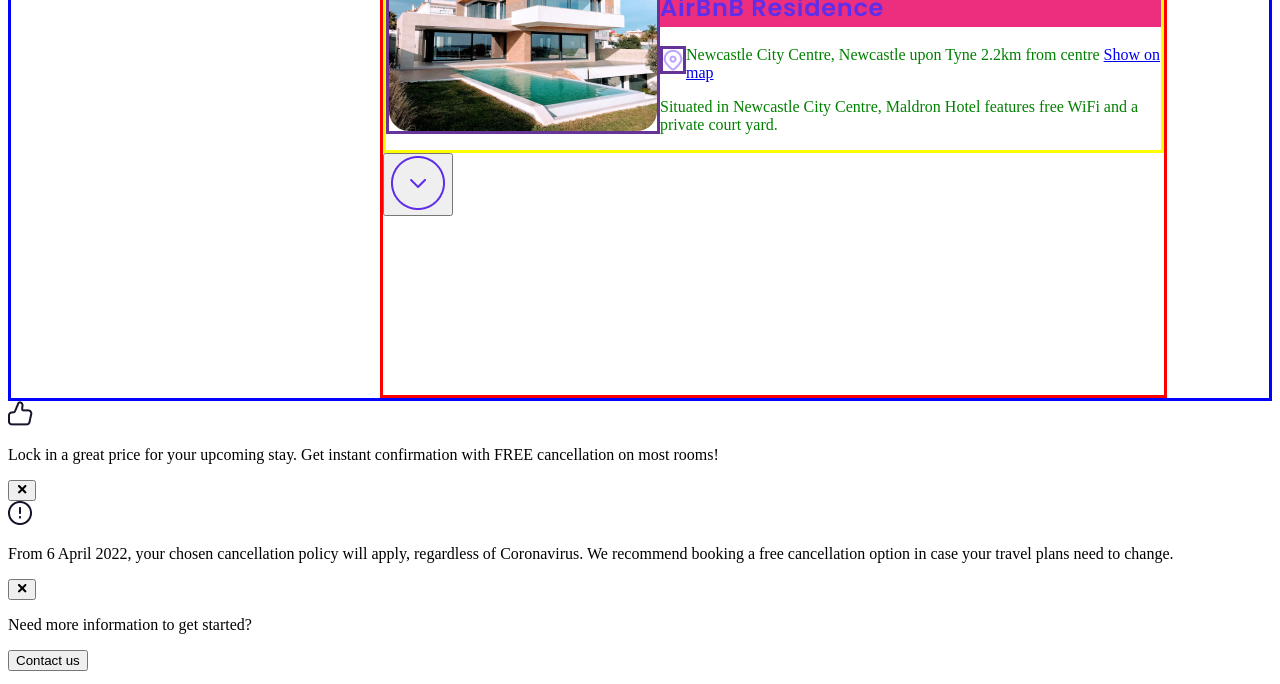
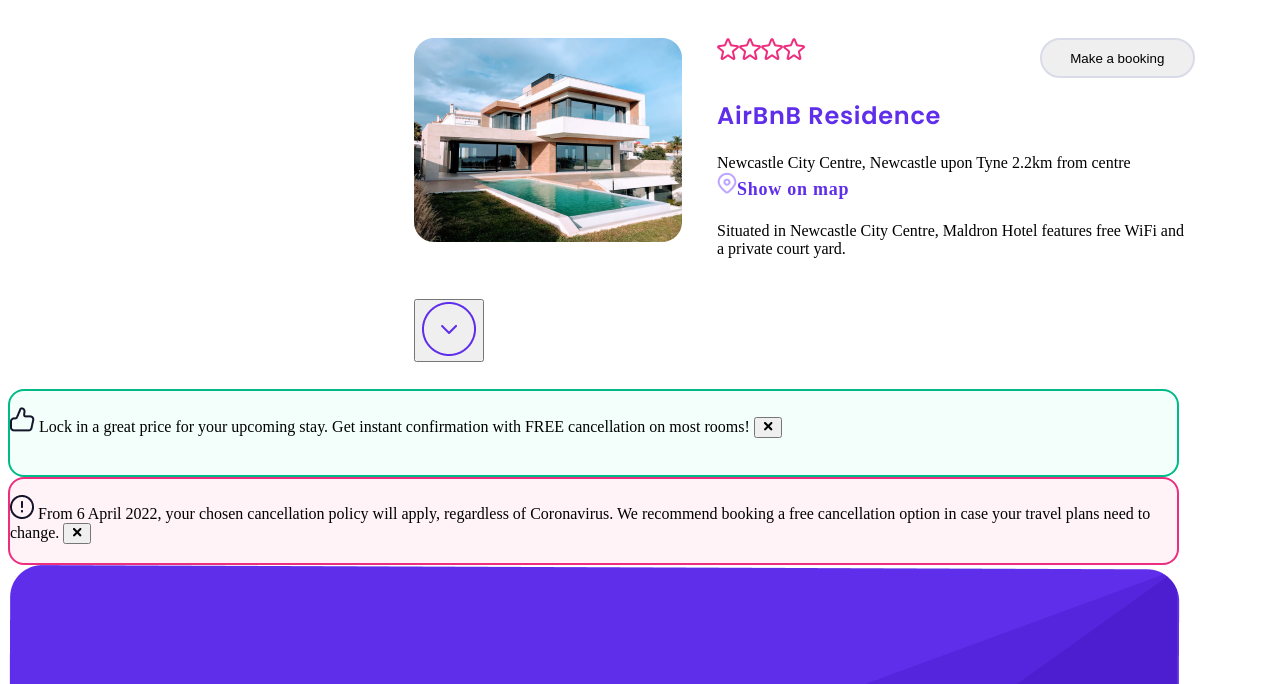
Before and after one commit to estcolros/202210-W3-EstefaniaColombo-OmarMarshoud, a website: page index.html in a window 1280 px wide. Shown: the part 1345-2029 px from the top of the page. Drawn offline with Linux system fonts and the light colour scheme.

Commit message:
update feature/endofpage

```diff
--- a/index.html
+++ b/index.html
@@ -106,6 +106,7 @@
             <section class="search__results-content">
                 <form class="form__search--secondary">
                     <h2>Search</h2>
+
                     <div class="form__search__text-input">
                         <label
                             >Destination/property name
@@ -162,6 +163,7 @@
                         <img src="./assets/icons/down-arrow.png" alt="" />
                         </div>
                     </div>
+
                     <button class="button button--margin" type="submit">
                         Search
                     </button>
@@ -179,6 +181,7 @@
                         />
                         <div class="search__result-article-information">
                             <div class="evaluation">
+                                <div>
                                 <img
                                     class="search__result-article-image"
                                     src="./assets/icons/star.png"
@@ -204,7 +207,8 @@
                                     src="./assets/icons/star.png"
                                     alt="Maldron Hotel Newcastle"
                                 />
-                                                        <button class="button button--light">
+                                </div>
+                        <button class="button button--light">
                             Make a booking
                         </button>
                             </div>
@@ -215,15 +219,14 @@
                             </h3>
                             <span class="search__result-article-location"
                                 >Maldron Hotel Newcastle Newcastle City Centre,
-                                Newcastle upon Tyne 0.3km from centre
+                                Newcastle upon Tyne 0.3km from centre<br>
                             </span>
                             <a class="search__result-article-map-link" href="#"
                                 ><img
                                     src="./assets/icons/location.png"
                                     alt=""
                                 />
-                                Show on map</a
-                            >
+                                Show on map</a>
                             <p class="search__result-article-description">
                                 Situated in Newcastle City Centre, Maldron Hotel
                                 features free WiFi and a private court yard.
@@ -239,6 +242,7 @@
                         />
                         <div class="search__result-article-information">
                             <div class="evaluation">
+                                <div>
                                 <img
                                     class="search__result--article-image"
                                     src="./assets/icons/star.png"
@@ -264,7 +268,8 @@
                                     src="./assets/icons/star.png"
                                     alt="Estate de la Newcastle"
                                 />
-                                                    <button class="button button--light">
+                                </div>
+                        <button class="button button--light">
                             Make a booking
                         </button>
                             </div>
@@ -300,6 +305,7 @@
                         />
                         <div class="search__result-article-information">
                             <div class="evaluation">
+                                <div>
                                 <img
                                     class="search__result--article-image"
                                     src="./assets/icons/star.png"
@@ -315,7 +321,8 @@
                                     src="./assets/icons/star.png"
                                     alt="Newcastle Premier Hotel"
                                 />
-                                                       <button class="button button--light">
+                                </div>
+                        <button class="button button--light">
                             Make a booking
                         </button>
                             </div>
@@ -350,6 +357,7 @@
                         />
                         <div class="search__result-article-information">
                             <div class="evaluation">
+                                <div>
                                 <img
                                     class="search__result--article-image"
                                     src="./assets/icons/star.png"
@@ -370,7 +378,8 @@
                                     src="./assets/icons/star.png"
                                     alt="AirBnB Residence"
                                 />
-                                                       <button class="button button--light">
+                                </div>
+                        <button class="button button--light">
                             Make a booking
                         </button>
                             </div>
@@ -414,41 +423,45 @@
             </section>
             <div class="main__content--notifications">
                 <aside class="notification">
-                    <img src="./assets/icons/thumb.png" alt="" />
+
                     <p class="notification__text">
+                        <img src="./assets/icons/thumb.png" alt="" />
                         Lock in a great price for your upcoming stay. Get
                         instant confirmation with FREE cancellation on most
                         rooms!
-                    </p>
                     <button
                         class="button button--close"
                         aria-label="Close notification"
                     >
                         <img src="./assets/icons/close.png" alt="" />
                     </button>
+                    </p>
                 </aside>
                 <aside class="notification--error">
-                    <img src="./assets/icons/alert.png" alt="" />
+
 
                     <p class="notification__text">
+                        <img src="./assets/icons/alert.png" alt="" />
                         From 6 April 2022, your chosen cancellation policy will
                         apply, regardless of Coronavirus. We recommend booking a
                         free cancellation option in case your travel plans need
                         to change.
-                    </p>
                     <button
                         class="button button--close"
                         aria-label="Close notification"
                     >
                         <img src="./assets/icons/close.png" alt="" />
                     </button>
+                    </p>
+
                 </aside>
             </div>
             <section class="contact">
+                 <img src="./assets/images/maskContact.png" alt="">
                 <p class="contact__text">
                     Need more information to get started?
                 </p>
-                <button class="button button--transparent">Contact us</button>
+                <button class="button button--transparent">CONTACT US</button>
             </section>
         </main>
         <footer class="footer">
--- a/scss/style.scss
+++ b/scss/style.scss
@@ -95,8 +95,6 @@
 }
 
 .search__results-content {
-    border-style: solid;
-    border-color: rgb(0, 4, 255);
     display: flex;
     margin-top: 113px;
 }
@@ -108,6 +106,12 @@
     top: 419px;
     background: #2a00a2;
     border-radius: 20px;
+    margin-right: 37px;
+    text-align: center;
+}
+.form__search__inputs-columns {
+    display: flex;
+    justify-content: flex-start;
 }
 .form__search--secondary div {
     display: flex;
@@ -123,8 +127,6 @@
     margin-left: 40px;
 }
 .search__results-articles-container {
-    border-style: solid;
-    border-color: red;
     width: 781px;
     height: 1244px;
     left: 536px;
@@ -148,7 +150,7 @@
     align-items: center;
     color: $primary-color;
     text-decoration: none;
-    background-color: #ed2e7e;
+    padding-left: 35px;
 }
 
 label {
@@ -199,19 +201,90 @@
 }
 
 .search__result--article {
-    border-style: solid;
-    border-color: yellow;
+    margin-bottom: 41px;
 }
 .search__result--article img {
-    border-style: solid;
-    border-color: rebeccapurple;
     position: relative;
     float: left;
 }
 .evaluation {
-    border-style: solid;
+    display: flex;
+    justify-content: space-between;
+    padding-left: 35px;
 }
 
-.search__result-article-information {
-    color: green;
+.search__result-article-location,
+.search__result-article-description {
+    display: flex;
+    padding-left: 35px;
 }
+.search__result-article-map-link img {
+    padding-left: 35px;
+}
+.search__result-article-map-link {
+    color: $primary-color;
+    text-decoration: none;
+    @include text-medium();
+}
+
+.notification {
+    height: 84.14285278320312px;
+    width: 1167px;
+    left: 0px;
+    top: 0px;
+    border-radius: 16px;
+    background: #f2fffb;
+    border: 2px solid #00ba88;
+    border-radius: 16px;
+}
+
+.notification--error {
+    height: 84.14285278320312px;
+    width: 1167px;
+    left: 0px;
+    top: 0px;
+    border-radius: 16px;
+    background: #fff3f8;
+    border: 2px solid #ed2e7e;
+    border-radius: 16px;
+}
+
+.contact,
+img {
+    position: relative;
+    display: inline-block;
+    text-align: center;
+}
+
+.contact p {
+    @include font-primary();
+    font-weight: 700;
+    font-size: 48px;
+    line-height: 50px;
+    text-align: center;
+    letter-spacing: 1px;
+    color: #ffffff;
+    position: absolute;
+    top: 144px;
+    left: 283.47px;
+    right: 283.47px;
+    bottom: 123px;
+}
+
+.button.button--transparent {
+    @include font-primary();
+    @include text-small();
+    color: #fcfcfc;
+    height: 63.999999012688214px;
+    width: 242.99999625130056px;
+    left: 0.2431640625px;
+    top: 0px;
+    border-radius: 40px;
+    position: absolute;
+    top: 310px;
+    bottom: 97px;
+    left: 465px;
+    background: none;
+    border: 2px solid #fcfcfc;
+    text-align: center;
+}
```
Also changed, not shown: css/style.css, 1 other file.
